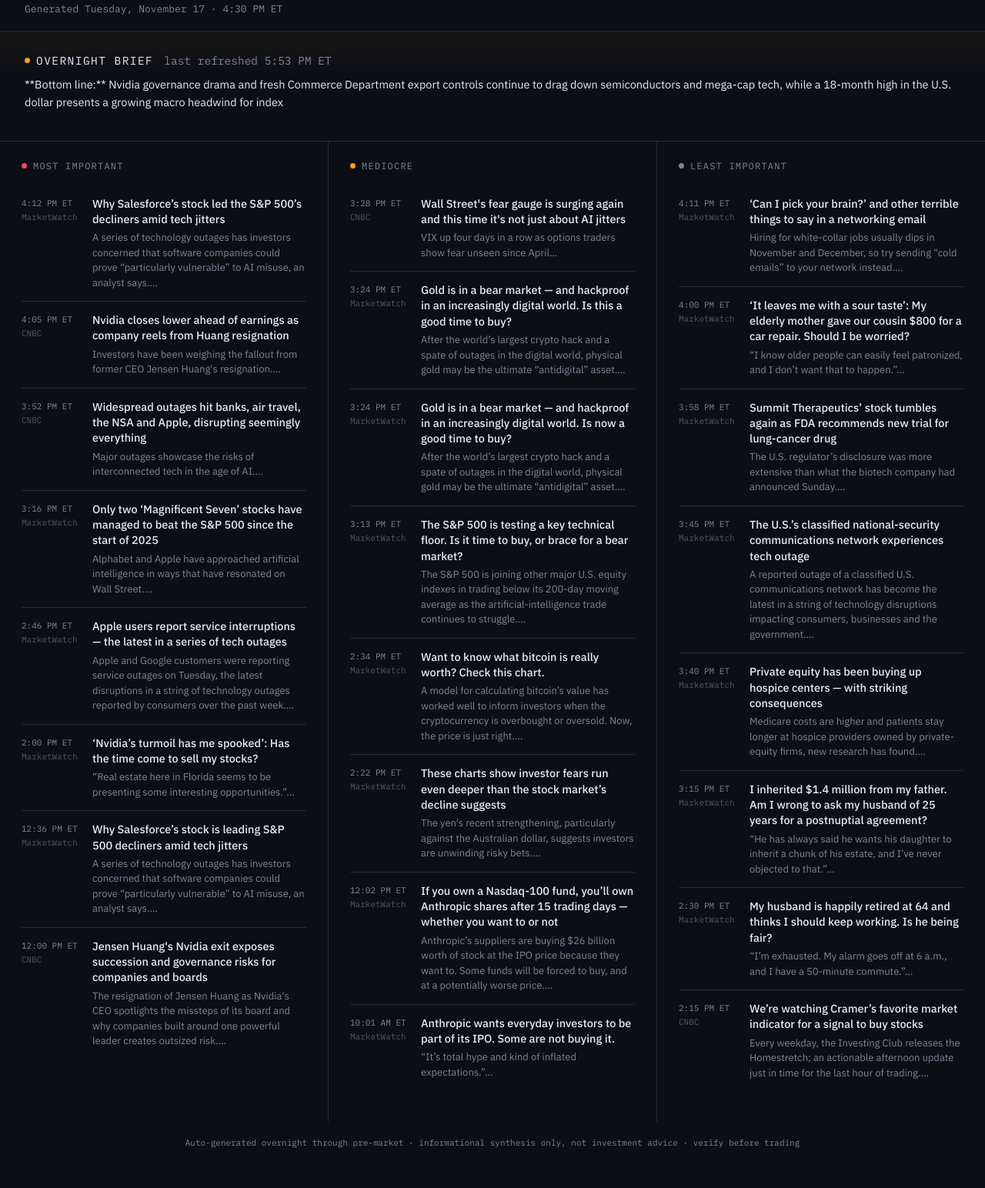
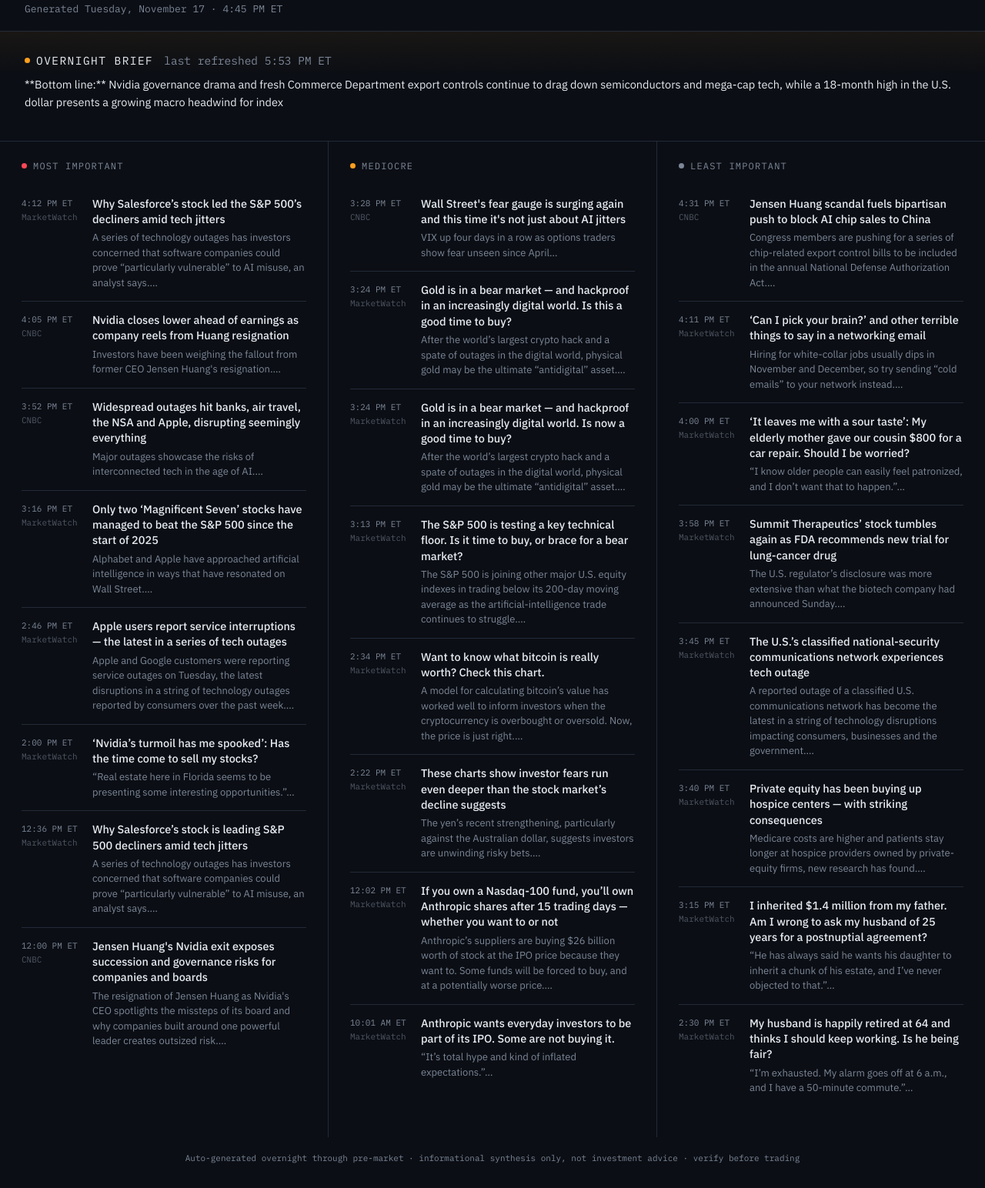
Before and after one commit to hassanjkhan24/morning-brief, a plain HTML site: page docs/index.html in a window 1280 px wide. Shown: the part 88-1632 px from the top of the page at 77% size. Drawn offline with Linux system fonts and the light colour scheme.

Commit message:
Update brief 2026-11-17 21:45 UTC

```diff
--- a/docs/index.html
+++ b/docs/index.html
@@ -207,7 +207,7 @@
       <h1>Today's Setup</h1>
 
     </div>
-    <p class="generated">Generated Tuesday, November 17 &middot; 4:30 PM ET</p>
+    <p class="generated">Generated Tuesday, November 17 &middot; 4:45 PM ET</p>
   </header>
 
 
@@ -356,6 +356,14 @@
     <section>
       <p class="source-label"><span class="dot dot-minor"></span>Least important</p>
 
+        <a class="item" href="https://www.cnbc.com/2026/11/17/congress-ai-china-jensen-huang-chips.html" target="_blank" rel="noopener">
+          <div class="item-time">4:31 PM ET<span class="item-source">CNBC</span></div>
+          <div class="item-body">
+            <p class="item-title">Jensen Huang scandal fuels bipartisan push to block AI chip sales to China</p>
+            <p class="item-summary">Congress members are pushing for a series of chip-related export control bills to be included in the annual National Defense Authorization Act.&hellip;</p>
+          </div>
+        </a>
+
         <a class="item" href="https://www.marketwatch.com/story/nows-the-perfect-time-for-networking-heres-how-to-send-a-cringe-free-email-73ad34ea?mod=mw_rss_topstories" target="_blank" rel="noopener">
           <div class="item-time">4:11 PM ET<span class="item-source">MarketWatch</span></div>
           <div class="item-body">
@@ -411,14 +419,6 @@
             <p class="item-summary">“I’m exhausted. My alarm goes off at 6 a.m., and I have a 50-minute commute.”&hellip;</p>
           </div>
         </a>
-
-        <a class="item" href="https://www.cnbc.com/investingclub/2026/11/17/were-watching-cramers-favorite-indicator-for-a-signal-to-buy-stocks.html" target="_blank" rel="noopener">
-          <div class="item-time">2:15 PM ET<span class="item-source">CNBC</span></div>
-          <div class="item-body">
-            <p class="item-title">We’re watching Cramer’s favorite market indicator for a signal to buy stocks</p>
-            <p class="item-summary">Every weekday, the Investing Club releases the Homestretch; an actionable afternoon update just in time for the last hour of trading.&hellip;</p>
-          </div>
-        </a>
     </section>
   </main>
   <footer>Auto-generated overnight through pre-market &middot; informational synthesis only, not investment advice &middot; verify before trading</footer>
```
Also changed, not shown: data/headline_log.json (+7 -0 lines).
